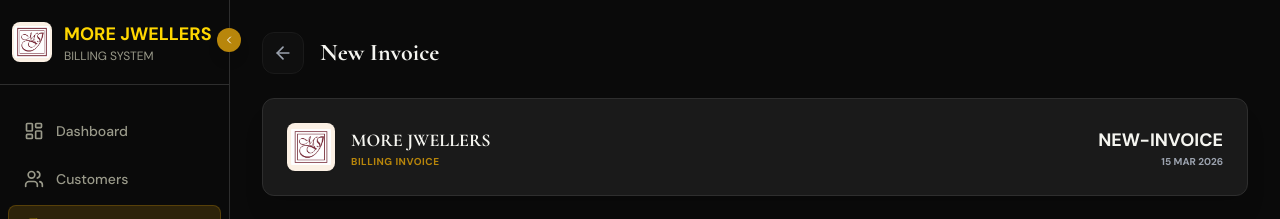
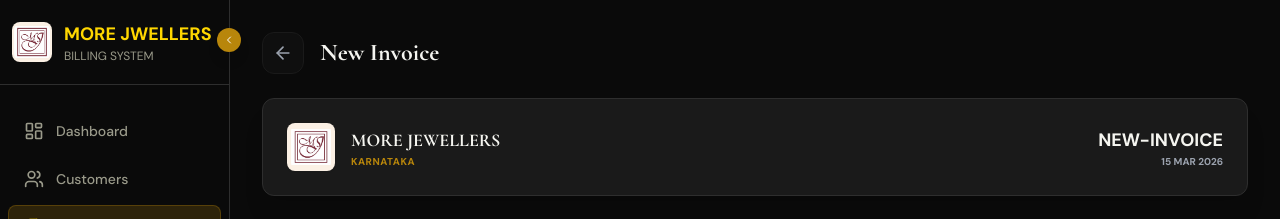
Before and after one commit to codewithmanik1/billing-software, a React (Vite) app: page /invoices/new in a window 1280 px wide. Shown: the top 219 px of the page. Built offline with nearby package versions, Linux system fonts and the light colour scheme; no server answers; sample sign-in values are in the browser's storage.

Commit message:
style: update shop name to More Jewellers and refresh contact info

```diff
--- a/src/pages/Invoices/InvoiceDetail.tsx
+++ b/src/pages/Invoices/InvoiceDetail.tsx
@@ -207,12 +207,11 @@ export const InvoiceDetail: React.FC = () => {
                 className="w-20 h-20 rounded-2xl object-contain bg-[#FBF0E4] p-1 border border-[#B8860B]/30"
               />
               <div>
-                <h2 className="text-2xl font-bold text-[#1A1209]">More Jwellers</h2>
-                <p className="text-[#B8860B] text-[10px] font-bold uppercase tracking-[0.2em] mt-1">Exquisite Golden Heritage</p>
-                <div className="mt-3 space-y-1">
-                   <p className="text-[#6B5E4A] text-xs flex items-center gap-1.5 font-medium">📍 Main Market, Near Clock Tower, City 560001</p>
-                   <p className="text-[#6B5E4A] text-xs flex items-center gap-1.5 font-medium">📞 +91 99887 76655 &nbsp;|&nbsp; ✉️ accounts@morejwellers.com</p>
-                   <p className="text-[#B8860B] text-[11px] font-bold">GSTIN: 29MJWPS1234F1Z5</p>
+                <h2 className="text-2xl font-bold text-[#1A1209]">More Jewellers</h2>
+                <div className="mt-2 space-y-1">
+                   <p className="text-[#6B5E4A] text-xs font-medium">Main Road, Mehkar - 585416,</p>
+                   <p className="text-[#6B5E4A] text-xs font-medium">Tq. Bhalki, Dist. Bidar, Karnataka</p>
+                   <p className="text-[#6B5E4A] text-xs font-medium">Mob: 6281 218 824 &nbsp;|&nbsp; Email: morejewellers45@gmail.com</p>
                 </div>
               </div>
             </div>
@@ -334,7 +333,7 @@ export const InvoiceDetail: React.FC = () => {
                    <p className="text-[10px] font-bold uppercase tracking-[0.3em] text-[#1A1209]">Digitally Authenticated By</p>
                 </div>
                 <div className="font-bold text-xl text-[#1A1209] mb-4 uppercase border-b-2 border-gray-200 pb-1">
-                  More Jwellers
+                  More Jewellers
                 </div>
                 <div className="text-gray-400 text-[10px] font-bold uppercase tracking-widest">Authorized Signature</div>
             </div>
--- a/src/pages/Invoices/InvoiceForm.tsx
+++ b/src/pages/Invoices/InvoiceForm.tsx
@@ -190,8 +190,8 @@ export const InvoiceForm: React.FC = () => {
                 className="w-12 h-12 rounded-lg object-contain bg-[#FBF0E4] p-1 shadow-sm"
               />
               <div>
-                <h2 className="text-[#1A1209] dark:text-[#F5F5F0] text-lg font-bold uppercase">More Jwellers</h2>
-                <p className="text-[#B8860B] text-[10px] font-bold uppercase tracking-wider">Billing Invoice</p>
+                <h2 className="text-[#1A1209] dark:text-[#F5F5F0] text-lg font-bold uppercase">More Jewellers</h2>
+                <p className="text-[#B8860B] text-[10px] font-bold uppercase tracking-wider">Karnataka</p>
               </div>
            </div>
 
```
